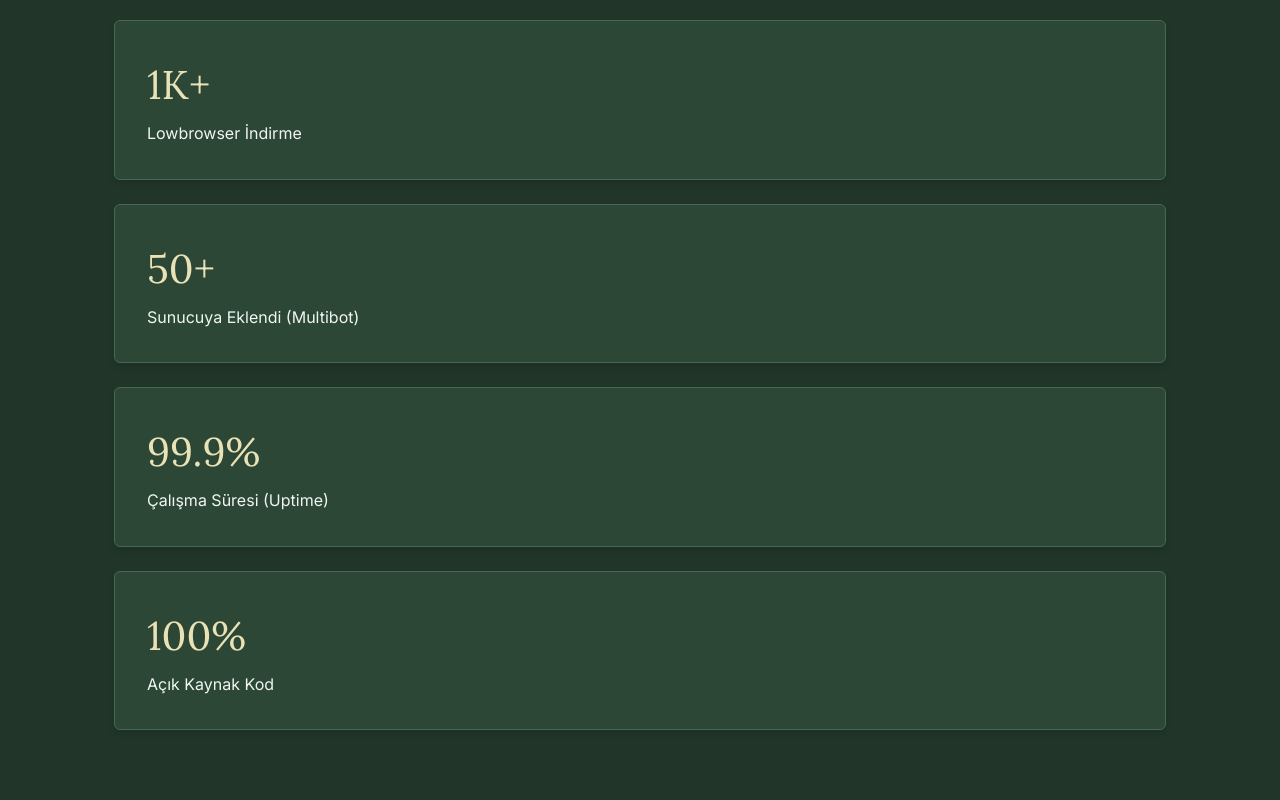
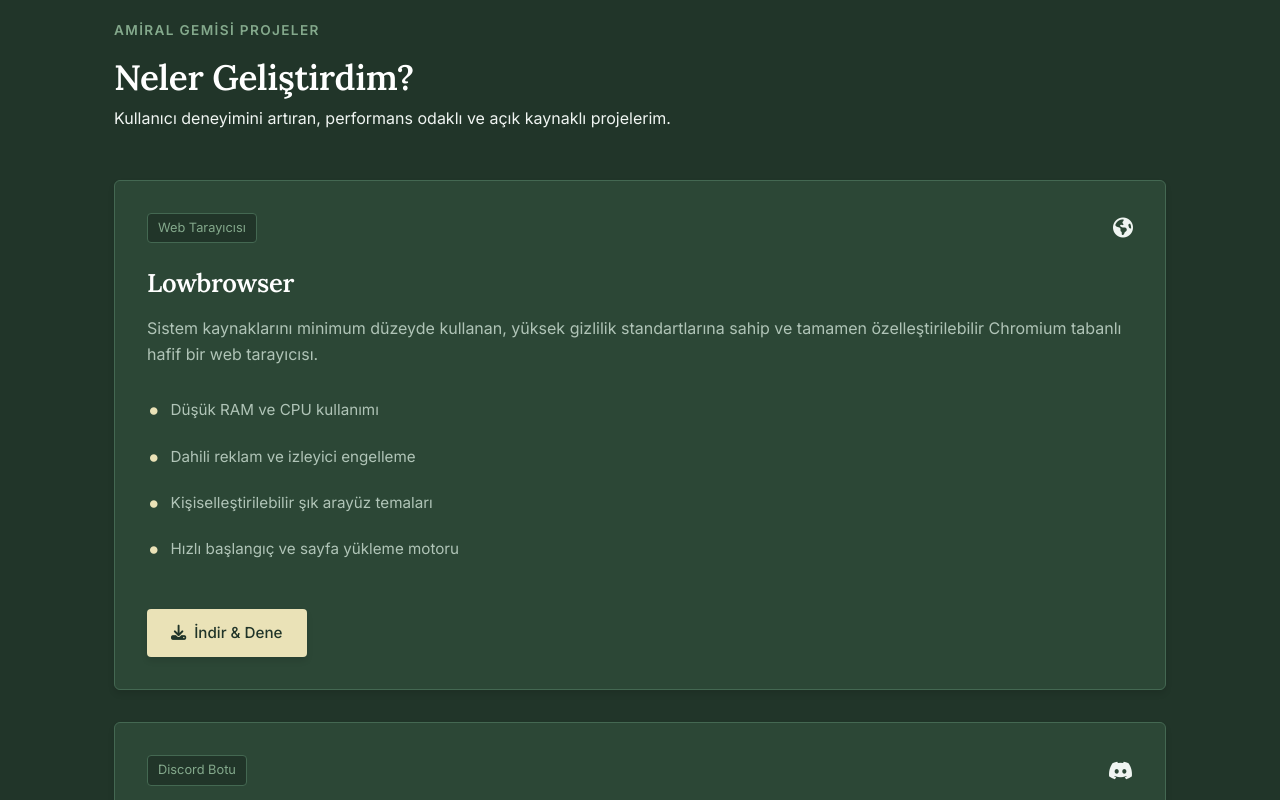
Before and after one commit to luqisdev/luqisdev.github.io, a plain HTML site: page index.html in a window 1280 px wide. Shown: the part 700-1500 px from the top of the page. Drawn offline with Linux system fonts and the light colour scheme.

Commit message:
index.html guncellemesi

```diff
--- a/index.html
+++ b/index.html
@@ -1,10 +1,12 @@
 <!DOCTYPE html>
 <html lang="tr">
+
 <head>
   <meta charset="UTF-8">
   <meta name="viewport" content="width=device-width, initial-scale=1.0">
   <title>Billy Portfolio | Lowbrowser & Multibot</title>
-  <meta name="description" content="Kişisel portfolyo sitesi. Ultra hafif web tarayıcısı Lowbrowser ve gelişmiş Discord botu Multibot projelerini keşfedin.">
+  <meta name="description"
+    content="Kişisel portfolyo sitesi. Ultra hafif web tarayıcısı Lowbrowser ve gelişmiş Discord botu Multibot projelerini keşfedin.">
 
   <!-- Font Awesome Icons -->
   <link rel="stylesheet" href="https://cdnjs.cloudflare.com/ajax/libs/font-awesome/6.4.0/css/all.min.css">
@@ -12,6 +14,7 @@
   <!-- Custom Stylesheet -->
   <link rel="stylesheet" href="style.css">
 </head>
+
 <body>
 
   <!-- Navbar -->
@@ -42,7 +45,8 @@
         <h1 class="hero-title">Geleceği Tasarlayan <span>Kodlar</span></h1>
         <p class="hero-subtitle">
           Ben Billy. Modern web teknolojileri, tarayıcı motorları ve Discord API entegrasyonları üzerinde çalışıyorum.
-          Şu anda aktif olarak <span class="typing-effect" data-texts='["Lowbrowser web tarayıcısını geliştiriyorum.", "Multibot Discord botunu kodluyorum.", "Açık kaynak projeler üretiyorum."]'></span>
+          Şu anda aktif olarak <span class="typing-effect"
+            data-texts='["Lowbrowser web tarayıcısını geliştiriyorum.", "Multibot Discord botunu kodluyorum.", "Açık kaynak projeler üretiyorum."]'></span>
         </p>
         <div class="hero-buttons">
           <a href="lowbrowser.html" class="btn btn-primary" id="hero-btn-lowbrowser">
@@ -60,28 +64,6 @@
   </section>
 
   <!-- Stats Section -->
-  <section class="section" id="stats">
-    <div class="container">
-      <div class="stats-grid">
-        <div class="glass-card stat-card">
-          <div class="stat-number">1K+</div>
-          <div class="stat-label">Lowbrowser İndirme</div>
-        </div>
-        <div class="glass-card stat-card">
-          <div class="stat-number">50+</div>
-          <div class="stat-label">Sunucuya Eklendi (Multibot)</div>
-        </div>
-        <div class="glass-card stat-card">
-          <div class="stat-number">99.9%</div>
-          <div class="stat-label">Çalışma Süresi (Uptime)</div>
-        </div>
-        <div class="glass-card stat-card">
-          <div class="stat-number">100%</div>
-          <div class="stat-label">Açık Kaynak Kod</div>
-        </div>
-      </div>
-    </div>
-  </section>
 
   <!-- Featured Projects -->
   <section class="section" id="projects">
@@ -101,7 +83,8 @@
           </div>
           <h3>Lowbrowser</h3>
           <p class="project-description">
-            Sistem kaynaklarını minimum düzeyde kullanan, yüksek gizlilik standartlarına sahip ve tamamen özelleştirilebilir Chromium tabanlı hafif bir web tarayıcısı.
+            Sistem kaynaklarını minimum düzeyde kullanan, yüksek gizlilik standartlarına sahip ve tamamen
+            özelleştirilebilir Chromium tabanlı hafif bir web tarayıcısı.
           </p>
           <ul class="project-features">
             <li>Düşük RAM ve CPU kullanımı</li>
@@ -113,8 +96,7 @@
             <a href="lowbrowser.html" class="btn btn-primary btn-sm">
               <i class="fas fa-download"></i> İndir & Dene
             </a>
-            <a href="https://github.com/billygitpages/lowbrowser" class="btn-icon" target="_blank" aria-label="GitHub'da Görüntüle">
-              <i class="fab fa-github"></i>
+
             </a>
           </div>
         </div>
@@ -127,7 +109,8 @@
           </div>
           <h3>Multibot</h3>
           <p class="project-description">
-            Discord sunucunuzun güvenliğini, eğlence düzeyini ve müzik kalitesini en üst seviyeye taşımak amacıyla geliştirilmiş çok amaçlı Discord botu.
+            Discord sunucunuzun güvenliğini, eğlence düzeyini ve müzik kalitesini en üst seviyeye taşımak amacıyla
+            geliştirilmiş çok amaçlı Discord botu.
           </p>
           <ul class="project-features">
             <li>Gelişmiş Auto-Mod ve yönetim sistemi</li>
@@ -139,9 +122,7 @@
             <a href="multibot.html" class="btn btn-primary btn-sm" style="background: var(--gradient-primary);">
               <i class="fas fa-plus"></i> Sunucuya Ekle
             </a>
-            <a href="https://github.com/billygitpages/multibot" class="btn-icon" target="_blank" aria-label="GitHub'da Görüntüle">
-              <i class="fab fa-github"></i>
-            </a>
+
           </div>
         </div>
       </div>
@@ -189,7 +170,8 @@
       <div class="section-header">
         <span class="section-tag">Bağlantı Kur</span>
         <h2 class="section-title">Bana Ulaşın</h2>
-        <p class="section-subtitle">Benimle ortak projeler geliştirmek veya bilgi almak için iletişime geçebilirsiniz.</p>
+        <p class="section-subtitle">Benimle ortak projeler geliştirmek veya bilgi almak için iletişime geçebilirsiniz.
+        </p>
       </div>
 
       <div class="glass-card contact-grid">
@@ -223,8 +205,10 @@
           </div>
         </div>
 
-        <div class="contact-form-placeholder" style="display: flex; flex-direction: column; justify-content: center; align-items: center; border-left: 1px solid var(--card-border); padding-left: 48px;">
-          <i class="fas fa-paper-plane fa-3x" style="color: var(--accent-cyan); margin-bottom: 20px; animation: float 4s ease-in-out infinite;"></i>
+        <div class="contact-form-placeholder"
+          style="display: flex; flex-direction: column; justify-content: center; align-items: center; border-left: 1px solid var(--card-border); padding-left: 48px;">
+          <i class="fas fa-paper-plane fa-3x"
+            style="color: var(--accent-cyan); margin-bottom: 20px; animation: float 4s ease-in-out infinite;"></i>
           <h3 style="margin-bottom: 12px; font-size: 1.5rem;">Sosyal Medyadan Yazın</h3>
           <p style="color: var(--text-secondary); text-align: center; font-size: 0.95rem;">
             En hızlı dönüşü Discord ve GitHub üzerinden sağlıyorum. Profil butonlarından hemen bağlantı kurabilirsiniz!
@@ -241,8 +225,10 @@
         &copy; 2026 Billy. Tüm Hakları Saklıdır.
       </div>
       <div class="footer-socials">
-        <a href="https://github.com/billygitpages" class="btn-icon" target="_blank" aria-label="GitHub"><i class="fab fa-github"></i></a>
-        <a href="https://discord.gg/invite" class="btn-icon" target="_blank" aria-label="Discord"><i class="fab fa-discord"></i></a>
+        <a href="https://github.com/billygitpages" class="btn-icon" target="_blank" aria-label="GitHub"><i
+            class="fab fa-github"></i></a>
+        <a href="https://discord.gg/invite" class="btn-icon" target="_blank" aria-label="Discord"><i
+            class="fab fa-discord"></i></a>
       </div>
     </div>
   </footer>
@@ -250,4 +236,5 @@
   <!-- Custom Scripts -->
   <script src="main.js"></script>
 </body>
+
 </html>
```
